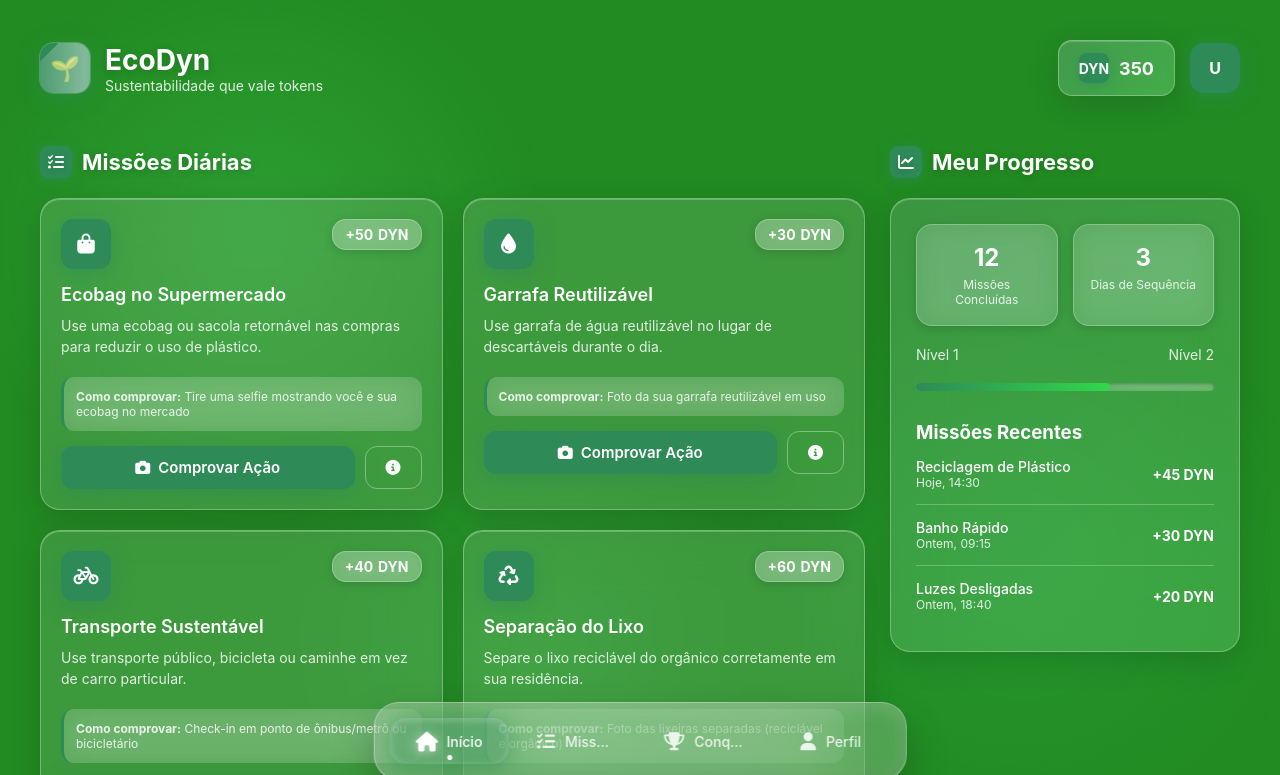
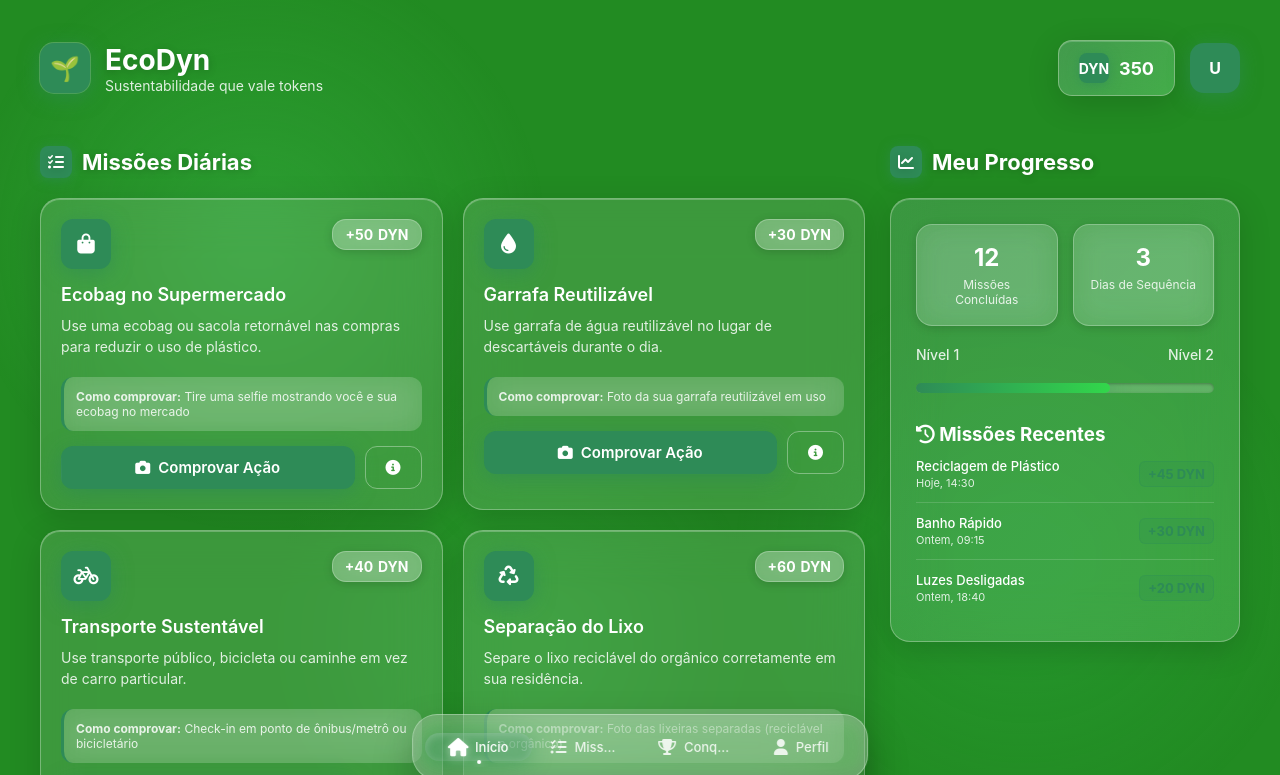
Before and after one commit to PablinXD24/ecodyn, a plain HTML site: page index.html in a window 1280 px wide. Both pictures are taken after a click on the element "Início". Shown: the top 775 px of the page. Drawn offline with Linux system fonts and the light colour scheme.

Commit message:
Update index.html

```diff
--- a/index.html
+++ b/index.html
@@ -32,7 +32,7 @@
         }
 
         body {
-            background: #228B22; /* Verde sólido */
+            background: #228B22;
             color: var(--text);
             min-height: 100vh;
             padding: 20px;
@@ -41,7 +41,6 @@
             overflow-x: hidden;
         }
 
-        /* Efeitos de profundidade sutil */
         body::before {
             content: '';
             position: fixed;
@@ -92,18 +91,6 @@
                 0 0 0 1px rgba(255, 255, 255, 0.25);
             position: relative;
             overflow: hidden;
-        }
-
-        .logo-icon::before {
-            content: '';
-            position: absolute;
-            top: -50%;
-            left: -50%;
-            width: 200%;
-            height: 200%;
-            background: linear-gradient(45deg, transparent, rgba(255,255,255,0.4), transparent);
-            transform: rotate(45deg);
-            animation: shine 3s infinite linear;
         }
 
         .logo-text h1 {
@@ -420,7 +407,12 @@
             transform: translateY(-2px);
         }
 
-        /* Progress Section */
+        /* Progress Section - SIDEBAR SEM HOVER */
+        .progress-section {
+            position: sticky;
+            top: 20px;
+        }
+
         .progress-card {
             background: var(--card-bg);
             backdrop-filter: blur(25px);
@@ -476,12 +468,12 @@
         }
 
         .progress-bar {
-            height: 8px;
-            background: rgba(255, 255, 255, 0.25);
+            height: 10px;
+            background: rgba(255, 255, 255, 0.2);
             border-radius: 10px;
             margin: 20px 0;
             overflow: hidden;
-            box-shadow: inset 0 1px 3px rgba(0, 0, 0, 0.25);
+            box-shadow: inset 0 1px 3px rgba(0, 0, 0, 0.3);
             position: relative;
         }
 
@@ -491,7 +483,7 @@
             border-radius: 10px;
             width: 65%;
             transition: width 0.5s ease;
-            box-shadow: 0 0 25px rgba(46, 139, 87, 0.7);
+            box-shadow: 0 0 20px rgba(46, 139, 87, 0.6);
             position: relative;
             overflow: hidden;
         }
@@ -503,7 +495,7 @@
             left: 0;
             right: 0;
             bottom: 0;
-            background: linear-gradient(90deg, transparent, rgba(255,255,255,0.5), transparent);
+            background: linear-gradient(90deg, transparent, rgba(255,255,255,0.4), transparent);
             transform: translateX(-100%);
             animation: shimmer 2s infinite;
         }
@@ -514,10 +506,24 @@
             font-size: 14px;
             color: var(--text-light);
             margin-bottom: 5px;
+            font-weight: 500;
         }
 
         .completed-tasks {
             margin-top: 30px;
+        }
+
+        .completed-tasks h3 {
+            font-size: 16px;
+            margin-bottom: 15px;
+            color: white;
+            display: flex;
+            align-items: center;
+            gap: 8px;
+        }
+
+        .completed-tasks h3 i {
+            color: var(--accent1);
         }
 
         .completed-list {
@@ -528,32 +534,41 @@
             display: flex;
             justify-content: space-between;
             align-items: center;
-            padding: 14px 0;
-            border-bottom: 1px solid rgba(255, 255, 255, 0.25);
+            padding: 12px 0;
+            border-bottom: 1px solid rgba(255, 255, 255, 0.15);
         }
 
         .completed-item:last-child {
             border-bottom: none;
         }
 
+        .task-info {
+            flex: 1;
+        }
+
         .task-name {
-            font-size: 14px;
+            font-size: 13px;
             font-weight: 500;
             color: white;
+            margin-bottom: 2px;
         }
 
         .task-date {
-            font-size: 12px;
+            font-size: 11px;
             color: var(--text-light);
         }
 
         .task-reward {
-            font-size: 14px;
+            font-size: 13px;
             font-weight: 700;
-            color: white;
+            color: var(--accent1);
+            background: rgba(46, 139, 87, 0.2);
+            padding: 4px 8px;
+            border-radius: 6px;
+            border: 1px solid rgba(46, 139, 87, 0.3);
         }
 
-        /* LIQUID GLASS NAVIGATION */
+        /* LIQUID GLASS NAVIGATION - SEM PRÉ-VISUALIZAÇÃO */
         .bottom-nav {
             position: fixed;
             bottom: 20px;
@@ -564,26 +579,32 @@
             -webkit-backdrop-filter: blur(45px);
             border: 1px solid var(--nav-border);
             border-radius: 25px;
-            padding: 15px;
+            padding: 12px;
             display: flex;
-            gap: 8px;
+            gap: 4px;
             box-shadow:
                 0 20px 40px rgba(0, 0, 0, 0.25),
-                0 2px 20px rgba(255, 255, 255, 0.25) inset,
+                0 2px 20px rgba(255, 255, 255, 0.2) inset,
                 0 -2px 15px rgba(0, 0, 0, 0.15) inset;
             z-index: 100;
             width: auto;
-            min-width: 320px;
+            min-width: 300px;
             max-width: 90%;
         }
 
+        .nav-container {
+            position: relative;
+            flex: 1;
+            display: flex;
+        }
+
         .nav-item {
-            padding: 14px 20px;
+            padding: 12px 18px;
             border-radius: 16px;
             display: flex;
             align-items: center;
-            gap: 10px;
-            font-size: 14px;
+            gap: 8px;
+            font-size: 13px;
             font-weight: 500;
             color: var(--text-light);
             cursor: pointer;
@@ -595,70 +616,73 @@
             flex: 1;
             justify-content: center;
             min-width: 0;
+            z-index: 2;
         }
 
-        .nav-item::before {
-            content: '';
+        /* Efeito líquido de fundo que se move */
+        .liquid-highlight {
             position: absolute;
-            top: 0;
-            left: 0;
-            right: 0;
-            bottom: 0;
-            background: linear-gradient(45deg, transparent, rgba(255,255,255,0.25), transparent);
-            opacity: 0;
-            transition: opacity 0.3s ease;
-            border-radius: 16px;
-        }
-
-        .nav-item:hover::before {
-            opacity: 1;
+            top: 6px;
+            left: 6px;
+            height: calc(100% - 12px);
+            background: rgba(46, 139, 87, 0.35);
+            border-radius: 14px;
+            box-shadow:
+                0 4px 20px rgba(46, 139, 87, 0.4),
+                0 2px 8px rgba(255, 255, 255, 0.25) inset;
+            backdrop-filter: blur(20px);
+            transition: all 0.5s cubic-bezier(0.34, 1.56, 0.64, 1);
+            z-index: 1;
+            pointer-events: none;
         }
 
         .nav-item.active {
-            background: rgba(46, 139, 87, 0.35);
             color: white;
-            box-shadow:
-                0 4px 20px rgba(46, 139, 87, 0.5),
-                0 2px 8px rgba(255, 255, 255, 0.3) inset;
-            backdrop-filter: blur(25px);
         }
 
         .nav-item.active::after {
             content: '';
             position: absolute;
-            bottom: 4px;
+            bottom: 3px;
             left: 50%;
             transform: translateX(-50%);
-            width: 5px;
-            height: 5px;
+            width: 4px;
+            height: 4px;
             background: white;
             border-radius: 50%;
-            box-shadow: 0 0 12px rgba(255, 255, 255, 0.9);
+            box-shadow: 0 0 8px rgba(255, 255, 255, 0.8);
+            z-index: 3;
         }
 
         .nav-item i {
-            font-size: 18px;
-            transition: transform 0.3s ease;
-            z-index: 1;
+            font-size: 16px;
+            transition: all 0.3s ease;
+            z-index: 2;
             position: relative;
         }
 
         .nav-item.active i {
-            transform: scale(1.1);
-            filter: drop-shadow(0 2px 6px rgba(255, 255, 255, 0.6));
+            transform: scale(1.15);
+            filter: drop-shadow(0 2px 4px rgba(255, 255, 255, 0.5));
         }
 
         .nav-item span {
-            z-index: 1;
+            z-index: 2;
             position: relative;
             white-space: nowrap;
             overflow: hidden;
             text-overflow: ellipsis;
         }
 
-        .nav-item:hover:not(.active) {
-            color: white;
-            transform: translateY(-2px);
+        /* Efeito de onda ao clicar */
+        .liquid-wave {
+            position: absolute;
+            border-radius: 50%;
+            background: rgba(255, 255, 255, 0.25);
+            transform: scale(0);
+            animation: liquidWave 0.6s ease-out;
+            pointer-events: none;
+            z-index: 0;
         }
 
         /* Animations */
@@ -687,27 +711,18 @@
         @keyframes navPulse {
             0% {
                 box-shadow:
-                    0 4px 20px rgba(46, 139, 87, 0.5),
-                    0 2px 8px rgba(255, 255, 255, 0.3) inset;
+                    0 4px 20px rgba(46, 139, 87, 0.4),
+                    0 2px 8px rgba(255, 255, 255, 0.25) inset;
             }
             50% {
                 box-shadow:
-                    0 4px 25px rgba(46, 139, 87, 0.7),
-                    0 2px 12px rgba(255, 255, 255, 0.4) inset;
+                    0 4px 25px rgba(46, 139, 87, 0.6),
+                    0 2px 12px rgba(255, 255, 255, 0.3) inset;
             }
             100% {
                 box-shadow:
-                    0 4px 20px rgba(46, 139, 87, 0.5),
-                    0 2px 8px rgba(255, 255, 255, 0.3) inset;
-            }
-        }
-
-        @keyframes shine {
-            0% {
-                transform: rotate(45deg) translateX(-100%);
-            }
-            100% {
-                transform: rotate(45deg) translateX(100%);
+                    0 4px 20px rgba(46, 139, 87, 0.4),
+                    0 2px 8px rgba(255, 255, 255, 0.25) inset;
             }
         }
 
@@ -720,6 +735,17 @@
             }
         }
 
+        @keyframes liquidWave {
+            0% {
+                transform: scale(0);
+                opacity: 1;
+            }
+            100% {
+                transform: scale(4);
+                opacity: 0;
+            }
+        }
+
         .task-card {
             animation: fadeInUp 0.6s ease;
         }
@@ -728,7 +754,7 @@
             animation: bubbleRise 0.8s ease-out;
         }
 
-        .nav-item.active {
+        .liquid-highlight {
             animation: navPulse 2s infinite;
         }
 
@@ -765,11 +791,11 @@
             }
 
             .bottom-nav {
-                padding: 12px;
+                padding: 10px;
             }
 
             .nav-item {
-                padding: 12px 15px;
+                padding: 10px 12px;
             }
 
             .nav-item span {
@@ -777,18 +803,24 @@
             }
 
             .nav-item i {
-                font-size: 20px;
+                font-size: 18px;
+            }
+
+            .liquid-highlight {
+                top: 5px;
+                left: 5px;
+                height: calc(100% - 10px);
             }
         }
 
         @media (max-width: 400px) {
             .bottom-nav {
-                padding: 10px;
-                gap: 5px;
+                padding: 8px;
+                gap: 2px;
             }
 
             .nav-item {
-                padding: 12px;
+                padding: 10px;
             }
         }
     </style>
@@ -926,24 +958,24 @@
                         <div class="progress-fill"></div>
                     </div>
 
-                    <h3 class="completed-tasks">Missões Recentes</h3>
+                    <h3 class="completed-tasks"><i class="fas fa-history"></i> Missões Recentes</h3>
                     <ul class="completed-list">
                         <li class="completed-item">
-                            <div>
+                            <div class="task-info">
                                 <div class="task-name">Reciclagem de Plástico</div>
                                 <div class="task-date">Hoje, 14:30</div>
                             </div>
                             <div class="task-reward">+45 DYN</div>
                         </li>
                         <li class="completed-item">
-                            <div>
+                            <div class="task-info">
                                 <div class="task-name">Banho Rápido</div>
                                 <div class="task-date">Ontem, 09:15</div>
                             </div>
                             <div class="task-reward">+30 DYN</div>
                         </li>
                         <li class="completed-item">
-                            <div>
+                            <div class="task-info">
                                 <div class="task-name">Luzes Desligadas</div>
                                 <div class="task-date">Ontem, 18:40</div>
                             </div>
@@ -955,28 +987,105 @@
         </main>
     </div>
 
-    <!-- LIQUID GLASS NAVIGATION -->
+    <!-- LIQUID GLASS NAVIGATION - SEM PRÉ-VISUALIZAÇÃO -->
     <nav class="bottom-nav">
-        <div class="nav-item active">
+        <div class="nav-container">
+            <div class="liquid-highlight" style="width: 70px; left: 6px;"></div>
+            <div class="nav-item active" data-index="0">
                 <i class="fas fa-home"></i>
                 <span>Início</span>
             </div>
-        <div class="nav-item">
+            <div class="nav-item" data-index="1">
                 <i class="fas fa-tasks"></i>
                 <span>Missões</span>
             </div>
-        <div class="nav-item">
+            <div class="nav-item" data-index="2">
                 <i class="fas fa-trophy"></i>
                 <span>Conquistas</span>
             </div>
-        <div class="nav-item">
+            <div class="nav-item" data-index="3">
                 <i class="fas fa-user"></i>
                 <span>Perfil</span>
+            </div>
         </div>
     </nav>
 
     <script>
         document.addEventListener('DOMContentLoaded', function() {
+            // Elementos da navegação
+            const navItems = document.querySelectorAll('.nav-item');
+            const liquidHighlight = document.querySelector('.liquid-highlight');
+
+            // Calcular larguras das abas
+            function calculateTabWidths() {
+                const tabWidths = [];
+                navItems.forEach(item => {
+                    tabWidths.push(item.offsetWidth);
+                });
+                return tabWidths;
+            }
+
+            // Calcular posições das abas
+            function calculateTabPositions() {
+                const positions = [];
+                let currentPosition = 0;
+
+                navItems.forEach(item => {
+                    positions.push(currentPosition);
+                    currentPosition += item.offsetWidth;
+                });
+
+                return positions;
+            }
+
+            // Atualizar efeito líquido
+            function updateLiquidEffect(activeIndex) {
+                const tabWidths = calculateTabWidths();
+                const tabPositions = calculateTabPositions();
+
+                const width = tabWidths[activeIndex];
+                const position = tabPositions[activeIndex];
+
+                liquidHighlight.style.width = `${width}px`;
+                liquidHighlight.style.left = `${position}px`;
+            }
+
+            // Inicializar com a primeira aba ativa
+            updateLiquidEffect(0);
+
+            // Navegação com efeito líquido
+            navItems.forEach((item, index) => {
+                item.addEventListener('click', function(e) {
+                    // Remover classe active de todos os itens
+                    navItems.forEach(nav => nav.classList.remove('active'));
+
+                    // Adicionar classe active ao item clicado
+                    this.classList.add('active');
+
+                    // Atualizar efeito líquido
+                    updateLiquidEffect(index);
+
+                    // Efeito de onda líquida
+                    const wave = document.createElement('div');
+                    wave.classList.add('liquid-wave');
+
+                    const rect = this.getBoundingClientRect();
+                    const navRect = document.querySelector('.bottom-nav').getBoundingClientRect();
+
+                    const x = e.clientX - navRect.left;
+                    const y = e.clientY - navRect.top;
+
+                    wave.style.left = `${x}px`;
+                    wave.style.top = `${y}px`;
+
+                    document.querySelector('.bottom-nav').appendChild(wave);
+
+                    setTimeout(() => {
+                        wave.remove();
+                    }, 600);
+                });
+            });
+
             // Simular animação de tokens ao clicar em comprovar ação
             const proveButtons = document.querySelectorAll('.btn-primary');
 
@@ -1029,36 +1138,13 @@
                 card.style.animationDelay = `${index * 0.1}s`;
             });
 
-            // Navegação inferior com efeito Liquid Glass
-            const navItems = document.querySelectorAll('.nav-item');
-            navItems.forEach(item => {
-                item.addEventListener('click', function() {
-                    navItems.forEach(nav => nav.classList.remove('active'));
-                    this.classList.add('active');
-
-                    // Efeito de ripple
-                    const ripple = document.createElement('span');
-                    const rect = this.getBoundingClientRect();
-                    const size = Math.max(rect.width, rect.height);
-                    const x = event.clientX - rect.left - size/2;
-                    const y = event.clientY - rect.top - size/2;
-
-                    ripple.style.width = ripple.style.height = size + 'px';
-                    ripple.style.left = x + 'px';
-                    ripple.style.top = y + 'px';
-                    ripple.style.position = 'absolute';
-                    ripple.style.borderRadius = '50%';
-                    ripple.style.background = 'rgba(46, 139, 87, 0.5)';
-                    ripple.style.transform = 'scale(0)';
-                    ripple.style.animation = 'ripple 0.6s linear';
-                    ripple.style.pointerEvents = 'none';
-
-                    this.appendChild(ripple);
-
-                    setTimeout(() => {
-                        ripple.remove();
-                    }, 600);
-                });
+            // Ajustar navegação ao redimensionar a janela
+            window.addEventListener('resize', function() {
+                const activeItem = document.querySelector('.nav-item.active');
+                if (activeItem) {
+                    const activeIndex = parseInt(activeItem.getAttribute('data-index'));
+                    updateLiquidEffect(activeIndex);
+                }
             });
         });
     </script>
```
Lines whose indentation alone changed are shown as unchanged.
